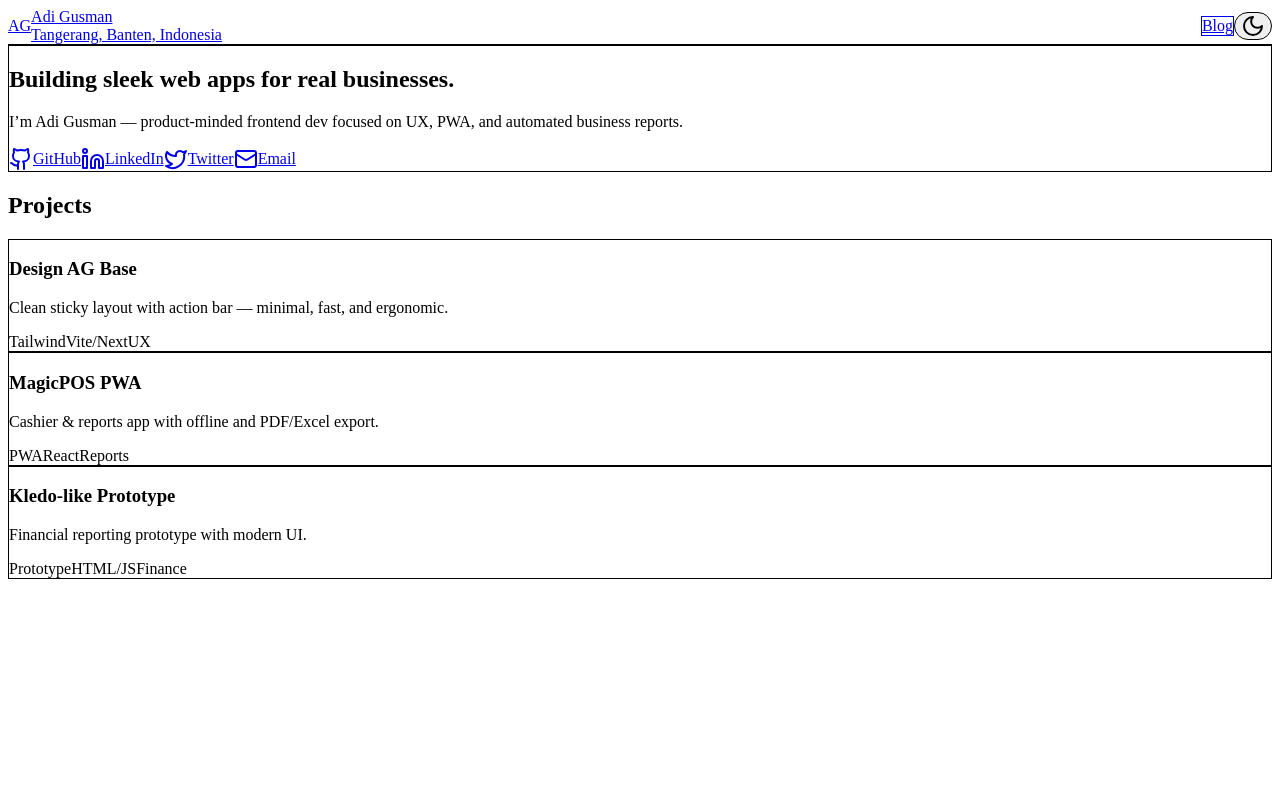
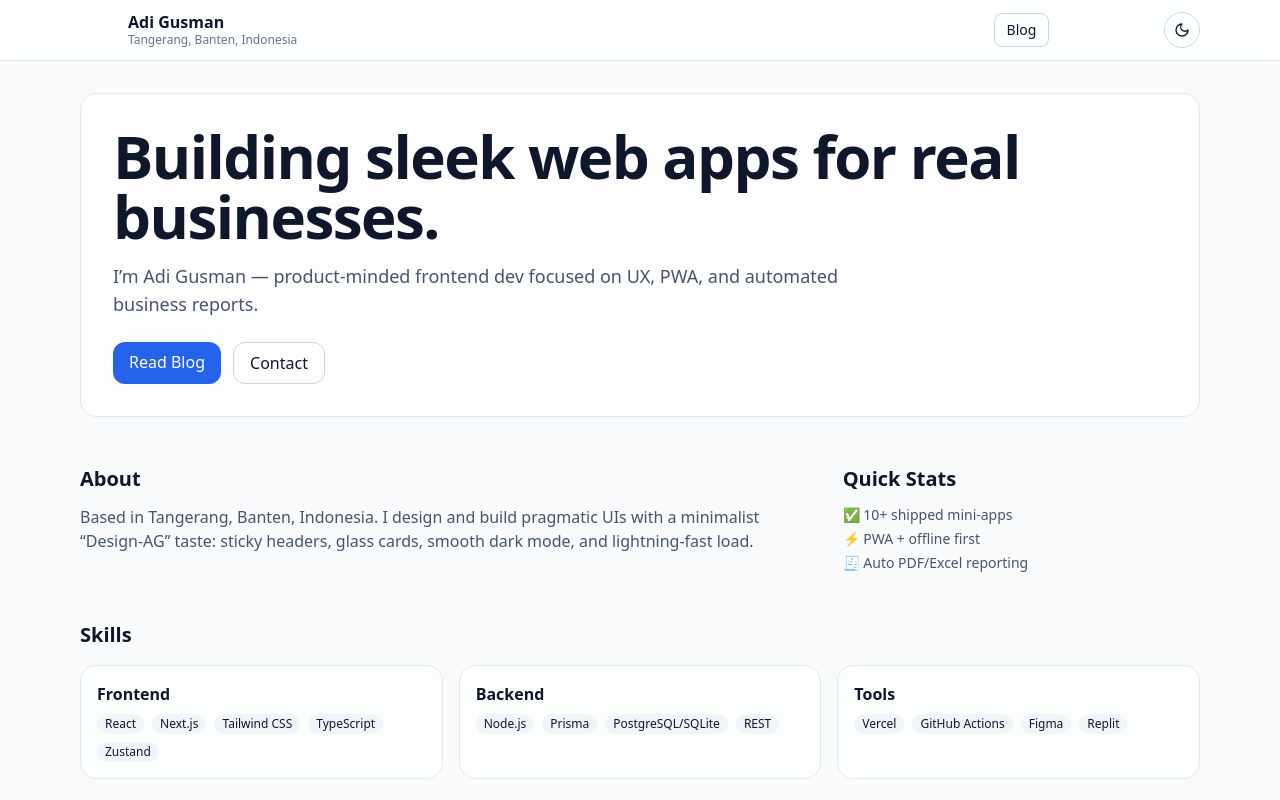
Before and after one commit to covid-82/porto-next, a Next.js app: page / in a window 1280 px wide. Shown: the top 800 px of the page. Built offline with nearby package versions, Linux system fonts and the light colour scheme.

Commit message:
fix: tailwind v3 config + richer homepage + blog graceful fallback when DB missing

```diff
--- a/app/blog/page.tsx
+++ b/app/blog/page.tsx
@@ -4,21 +4,36 @@ import { prisma } from "@/lib/prisma";
 export const dynamic = "force-dynamic";
 
 export default async function BlogList() {
-  const posts = await prisma.post.findMany({ orderBy: { createdAt: "desc" } });
+  let posts: any[] = [];
+  let errorMsg = "";
+
+  try {
+    posts = await prisma.post.findMany({ orderBy: { createdAt: "desc" } });
+  } catch (e: any) {
+    errorMsg = "Database not ready. Set DATABASE_URL in Vercel (Neon/Supabase recommended).";
+  }
+
   return (
     <div className="space-y-6">
       <div className="flex items-center justify-between">
         <h1 className="text-2xl font-bold">Blog</h1>
-        <Link href="/blog/new" className="px-3 py-1.5 rounded-lg bg-brand-500 text-white text-sm">New Post</Link>
+        <Link href="/blog/new" className="px-3 py-1.5 rounded-lg bg-blue-600 text-white text-sm">New Post</Link>
       </div>
+
+      {errorMsg && (
+        <div className="rounded-xl border border-amber-300 bg-amber-50 text-amber-900 p-3 text-sm">
+          {errorMsg}
+        </div>
+      )}
+
       <ul className="space-y-3">
-        {posts.map(p => (
+        {posts.map((p) => (
           <li key={p.id} className="rounded-xl border border-slate-200 dark:border-slate-800 p-4 bg-white/60 dark:bg-slate-900/60">
             <div className="flex items-center justify-between">
               <Link href={`/blog/${p.slug}`} className="font-semibold">{p.title}</Link>
               <div className="text-xs text-slate-500">{new Date(p.createdAt).toLocaleString()}</div>
             </div>
-            <div className="mt-2 text-sm line-clamp-2">{p.content.slice(0, 140)}...</div>
+            <div className="mt-2 text-sm line-clamp-2">{p.content?.slice(0, 140)}...</div>
             <div className="mt-3 flex gap-2">
               <Link href={`/blog/${p.slug}/edit`} className="px-2 py-1 rounded border border-slate-300 dark:border-slate-700 text-sm">Edit</Link>
               <form action={`/api/posts/${p.id}`} method="post">
@@ -28,7 +43,7 @@ export default async function BlogList() {
             </div>
           </li>
         ))}
-        {!posts.length && <li className="text-slate-500">No posts yet.</li>}
+        {!posts.length && !errorMsg && <li className="text-slate-500">No posts yet.</li>}
       </ul>
     </div>
   );
--- a/app/globals.css
+++ b/app/globals.css
@@ -1,5 +1,6 @@
 @tailwind base;
 @tailwind components;
 @tailwind utilities;
+
 :root { color-scheme: light dark; }
 html, body, #__next { height: 100%; }
--- a/app/layout.tsx
+++ b/app/layout.tsx
@@ -1,3 +1,4 @@
+import "./globals.css";
 import "././globals.css";
 import { ThemeProvider } from "@/components/ThemeProvider";
 import Nav from "@/components/Nav";
--- a/app/page.tsx
+++ b/app/page.tsx
@@ -1,21 +1,81 @@
-import Hero from "@/components/Hero";
 import ProjectCard from "@/components/ProjectCard";
 
 export default function Page() {
   const projects = [
-    {title: "Design AG Base", desc: "Clean sticky layout with action bar — minimal, fast, and ergonomic.", tags: ["Tailwind","Vite/Next","UX"]},
+    {title: "Design AG Base", desc: "Clean sticky layout with action bar — minimal, fast, and ergonomic.", tags: ["Tailwind","Next","UX"]},
     {title: "MagicPOS PWA", desc: "Cashier & reports app with offline and PDF/Excel export.", tags: ["PWA","React","Reports"]},
-    {title: "Kledo-like Prototype", desc: "Financial reporting prototype with modern UI.", tags: ["Prototype","HTML/JS","Finance"]}
+    {title: "Kledo-like Prototype", desc: "Financial reporting prototype with modern UI.", tags: ["Prototype","Finance"]}
   ];
 
+  const skills = {
+    frontend: ["React", "Next.js", "Tailwind CSS", "TypeScript", "Zustand"],
+    backend: ["Node.js", "Prisma", "PostgreSQL/SQLite", "REST"],
+    tools: ["Vercel", "GitHub Actions", "Figma", "Replit"]
+  };
+
   return (
-    <div className="space-y-8">
-      <Hero />
+    <div className="space-y-12">
+      {/* Hero */}
+      <section className="relative overflow-hidden rounded-2xl border border-slate-200 dark:border-slate-800 bg-white/70 dark:bg-slate-900/70 p-8">
+        <h1 className="text-4xl md:text-6xl font-extrabold tracking-tight">
+          Building sleek web apps for real businesses.
+        </h1>
+        <p className="mt-4 text-lg text-slate-600 dark:text-slate-300 max-w-3xl">
+          I’m Adi Gusman — product‑minded frontend dev focused on UX, PWA, and automated business reports.
+        </p>
+        <div className="mt-6 flex gap-3">
+          <a href="/blog" className="px-4 py-2 rounded-xl bg-blue-600 text-white">Read Blog</a>
+          <a href="mailto:adi@example.com" className="px-4 py-2 rounded-xl border border-slate-300 dark:border-slate-700">Contact</a>
+        </div>
+      </section>
+
+      {/* About */}
+      <section className="grid md:grid-cols-3 gap-6">
+        <div className="md:col-span-2 space-y-3">
+          <h2 className="text-xl font-bold">About</h2>
+          <p className="text-slate-600 dark:text-slate-300">
+            Based in Tangerang, Banten, Indonesia. I design and build pragmatic UIs with a minimalist “Design‑AG” taste:
+            sticky headers, glass cards, smooth dark mode, and lightning‑fast load.
+          </p>
+        </div>
+        <div className="space-y-3">
+          <h2 className="text-xl font-bold">Quick Stats</h2>
+          <ul className="text-sm text-slate-600 dark:text-slate-300 space-y-1">
+            <li>✅ 10+ shipped mini‑apps</li>
+            <li>⚡ PWA + offline first</li>
+            <li>🧾 Auto PDF/Excel reporting</li>
+          </ul>
+        </div>
+      </section>
+
+      {/* Skills */}
+      <section className="space-y-4">
+        <h2 className="text-xl font-bold">Skills</h2>
+        <div className="grid md:grid-cols-3 gap-4">
+          {Object.entries(skills).map(([k, arr]) => (
+            <div key={k} className="rounded-2xl border border-slate-200 dark:border-slate-800 p-4 bg-white/60 dark:bg-slate-900/60">
+              <h3 className="font-semibold capitalize">{k}</h3>
+              <div className="mt-2 flex flex-wrap gap-2">
+                {arr.map((x) => <span key={x} className="text-xs px-2 py-0.5 rounded-full bg-slate-100 dark:bg-slate-800">{x}</span>)}
+              </div>
+            </div>
+          ))}
+        </div>
+      </section>
+
+      {/* Projects */}
       <section className="space-y-3">
         <h2 className="text-xl font-bold">Projects</h2>
         <div className="grid grid-cols-1 md:grid-cols-3 gap-4">
-          {projects.map(p => <ProjectCard key={p.title} {...p} />)}
+          {projects.map((p) => <ProjectCard key={p.title} {...p} />)}
         </div>
+      </section>
+
+      {/* Contact */}
+      <section className="space-y-3">
+        <h2 className="text-xl font-bold">Contact</h2>
+        <p className="text-slate-600 dark:text-slate-300">Available for freelance/contract. Happy to discuss!</p>
+        <a href="mailto:adi@example.com" className="inline-flex px-4 py-2 rounded-xl bg-blue-600 text-white">Email me</a>
       </section>
     </div>
   );
--- a/postcss.config.js
+++ b/postcss.config.js
@@ -1,5 +1,6 @@
 module.exports = {
   plugins: {
-    '@tailwindcss/postcss': {}
+    tailwindcss: {},
+    autoprefixer: {}
   }
 };
--- /dev/null
+++ b/tailwind.config.js
@@ -0,0 +1,10 @@
+/** @type {import('tailwindcss').Config} */
+module.exports = {
+  content: [
+    "./app/**/*.{js,ts,jsx,tsx,mdx}",
+    "./components/**/*.{js,ts,jsx,tsx,mdx}"
+  ],
+  theme: { extend: {} },
+  darkMode: "class",
+  plugins: []
+};
```
Also changed, not shown: package.json (+4 -3 lines).
